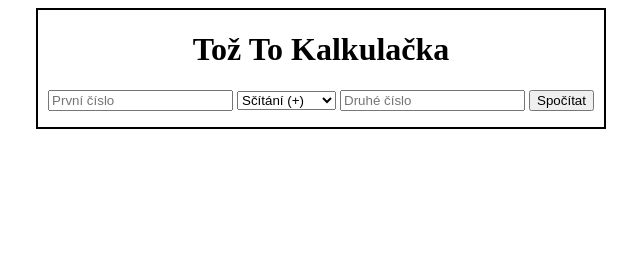
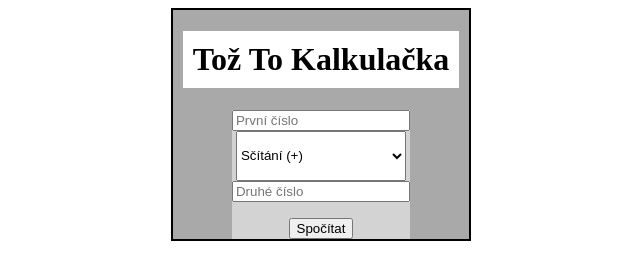
Before and after one commit to lekonad/MOAna, a plain HTML site: page index.html in a window 1280 px wide. Shown: the whole page, without its empty margins (319-959 px from the left). Drawn offline with Linux system fonts and the light colour scheme.

Commit message:
some graphical stuff

```diff
--- a/index.html
+++ b/index.html
@@ -11,17 +11,17 @@
 <body>
     <div class="calculator">
         <h1>Tož To Kalkulačka</h1>
-        <form id="calcForm">
-            <input type="number" id="prvni" placeholder="První číslo" required>
-            <select id="operace">
+        <form id="calcForm" class="calcForm">
+            <input type="number" id="prvni" class="numberinput" placeholder="První číslo" required><br>
+            <select id="operace" class="operace">
                 <option value="scitani">Sčítání (+)</option>
                 <option value="odecitani">Odečítání (-)</option>
                 <option value="nasobeni">Násobení (x)</option>
                 <option value="deleni">Dělení (÷)</option>
-            </select>
-            <input type="number" id="druhe" placeholder="Druhé číslo" required>
+            </select><br>
+            <input type="number" id="druhe" class="numberinput" placeholder="Druhé číslo" required>
+            <p id="vysledek"></p>
             <button type="button" onclick="calculate()">Spočítat</button>
-            <p id="vysledek"></p>
         </form>
     </div>
 
--- a/style.css
+++ b/style.css
@@ -2,14 +2,34 @@ body {
     text-align: center;
 }
 
+h1 {
+    background-color: white;
+    padding: 10px;
+}
+
+p {
+    background-color: white;
+}
+
 .calculator {
-    border:2px;
-    border-style:solid;
-    display:inline-block;
-    padding-left:10px;
-    padding-right:10px;
+    border: 2px;
+    border-style: solid;
+    display: inline-block;
+    padding-left: 10px;
+    padding-right: 10px;
+    background-color: darkgray;
 }
 
 .calculator .calcForm {
     display: inline-block;
+    background-color: lightgrey;
 }
+
+.operace {
+    height: 50px;
+    width: 170px;
+}
+
+.numberinput {
+    width: 170px;
+}
```
